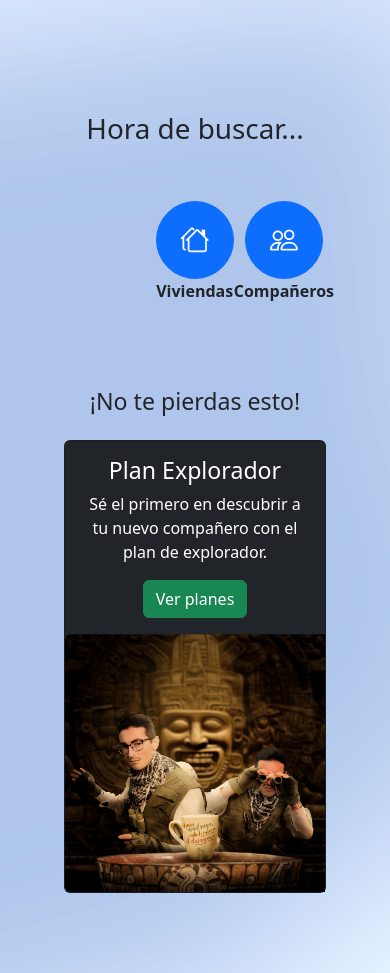
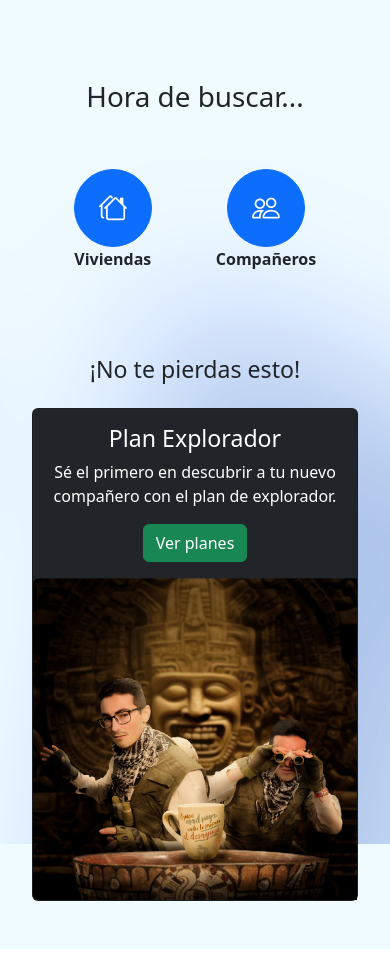
Before and after one commit to Cohabify-ISPP/Cohabify, a Vue app in the folder frontend/: page / in a window 390 px wide. After the commit the page ends 949 px from the top, so only its background shows below. Built offline with nearby package versions, Linux system fonts and the light colour scheme; no server answers.

Commit message:
Fix: background and responsiveness

```diff
--- a/frontend/index.html
+++ b/frontend/index.html
@@ -6,7 +6,7 @@
     <meta name="viewport" content="width=device-width, initial-scale=1.0" />
     <title>Vite + Vue</title>
   </head>
-  <body class="body-custom">
+  <body class="bg-custom">
     <div id="app"></div>
     <script type="module" src="/src/main.js"></script>
   </body>
--- a/frontend/src/App.vue
+++ b/frontend/src/App.vue
@@ -1,26 +1,6 @@
 <script setup>
-import { ref, onMounted } from 'vue'
-
-const VITE_BACKEND_URL = import.meta.env.VITE_BACKEND_URL
-
-
 </script>
 
 <template>
   <router-view></router-view>
 </template>
-
-<style scoped>
-.logo {
-  height: 6em;
-  padding: 1.5em;
-  will-change: filter;
-  transition: filter 300ms;
-}
-.logo:hover {
-  filter: drop-shadow(0 0 2em #646cffaa);
-}
-.logo.vue:hover {
-  filter: drop-shadow(0 0 2em #42b883aa);
-}
-</style>
--- a/frontend/src/components/Main.vue
+++ b/frontend/src/components/Main.vue
@@ -6,14 +6,14 @@
   <div class="container d-flex align-items-center justify-content-center text-center my-5">
     <h1 color="#282828">Hora de buscar...</h1>
   </div>
-  <div class="d-flex flex-row justify-content-between align-items-center" style="max-width: 30%; margin-left: auto; margin-right: auto;">
-    <div class="d-flex flex-column align-items-center">
+  <div class="d-flex flex-row justify-content-center align-items-center">
+    <div class="d-flex flex-column align-items-center" style="padding-right: 2rem;">
       <button class="btn btn-primary btn-circle btn-xl">
         <i class="bi bi-houses h1"></i>
       </button>
       <b>Viviendas</b>
     </div>
-    <div class="d-flex flex-column align-items-center">
+    <div class="d-flex flex-column align-items-center" style="padding-left: 2rem;">
       <button class="btn btn-primary btn-circle btn-xl">
         <i class="bi bi-people h1"></i>
       </button>
--- a/frontend/src/style.css
+++ b/frontend/src/style.css
@@ -5,12 +5,19 @@
 
   color-scheme: light dark;
   color: rgba(255, 255, 255, 0.87);
-  background-color: #242424;
 
   font-synthesis: none;
   text-rendering: optimizeLegibility;
   -webkit-font-smoothing: antialiased;
   -moz-osx-font-smoothing: grayscale;
+}
+
+html {
+  background: url('/background.png') no-repeat center center fixed;
+  -webkit-background-size: cover;
+  -moz-background-size: cover;
+  -o-background-size: cover;
+  background-size: cover;
 }
 
 a {
@@ -30,8 +37,8 @@ body {
   min-height: 100vh;
 }
 
-.body-custom {
-  background-image: url('/background.png');
+.bg-custom {
+  background-color: #ffffff00;
 }
 
 h1 {
@@ -84,21 +91,8 @@ button:focus-visible {
 
 #app {
   margin: 0 auto;
-  padding: 4rem;
+  padding: 2rem;
   text-align: center;
   min-width: 100vw;
   min-height: 100vh;
 }
-
-@media (prefers-color-scheme: light) {
-  :root {
-    color: #213547;
-    background-color: #ffffff;
-  }
-  a:hover {
-    color: #747bff;
-  }
-  button {
-    background-color: #f9f9f9;
-  }
-}
```
